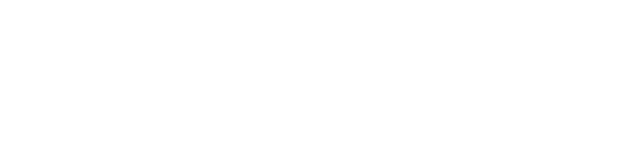
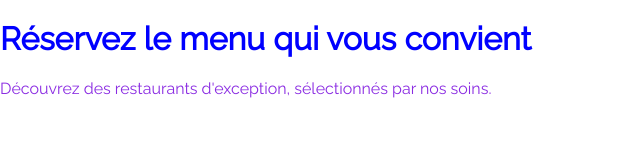
Before and after one commit to YanBtd/YannickBertrand_3_08112021, a plain HTML site: page index.html in a window 1280 px wide. Shown: the whole page, without its empty margins (0-640 px from the left). Drawn offline with Linux system fonts and the light colour scheme.

Commit message:
Modification index.html et css/styles.css par ajout de slogan, description et leurs rêgles css

```diff
--- a/css/styles.css
+++ b/css/styles.css
@@ -0,0 +1,20 @@
+html {
+    /* Set border-box as the global default */
+    box-sizing: border-box;
+}
+*,
+*:before,
+*:after {
+    /* Allow each element to override */
+    box-sizing: inherit;
+}
+body {
+    font-family: "Raleway", sans-serif, verdana;
+}
+#slogan-titre {
+    font-weight: bold;
+    color: blue;
+}
+#slogan-description {
+    color: blueviolet;
+}
--- a/index.html
+++ b/index.html
@@ -1,5 +1,6 @@
 <!DOCTYPE html>
 <html lang="fr">
+
 <head>
     <meta charset="UTF-8">
     <meta http-equiv="X-UA-Compatible" content="IE=edge">
@@ -12,9 +13,11 @@
     <link rel="stylesheet" href="css/styles.css" />
     <title>Bienvenue sur Ohmyfood</title>
 </head>
+
 <body>
     <header>
-
+        <h1 id="slogan-titre">Réservez le menu qui vous convient</h1>
+        <p id="slogan-description">Découvrez des restaurants d'exception, sélectionnés par nos soins.</p>
     </header>
     <main>
 
@@ -23,4 +26,5 @@
 
     </footer>
 </body>
+
 </html>
```
